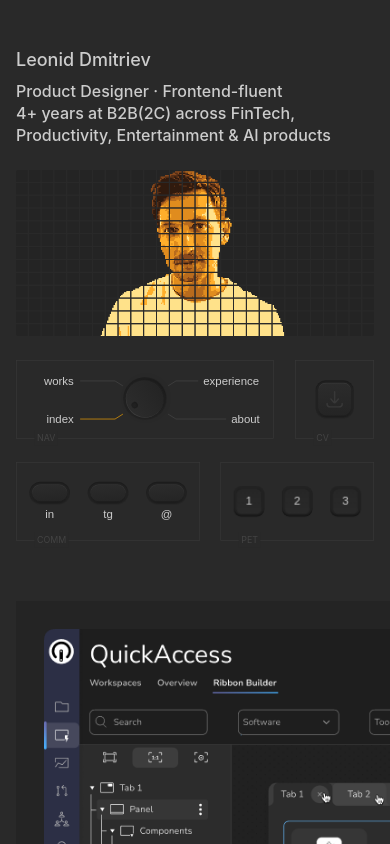
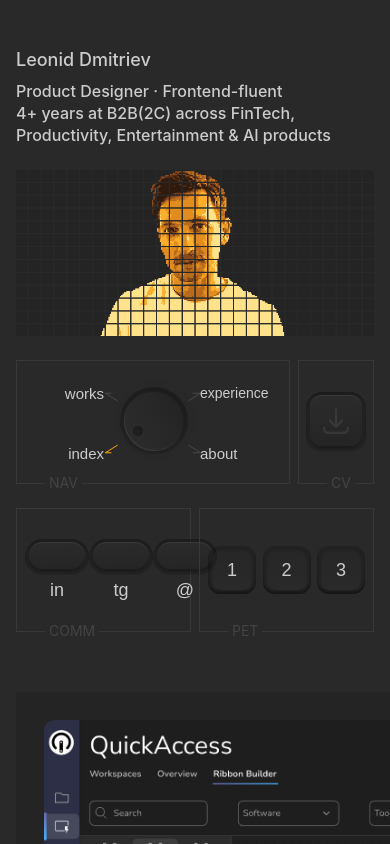
Before and after one commit to fluidleonid/portfolio-leo, a Next.js app: page / in a window 390 px wide. Shown: the top 844 px of the page. Built offline with nearby package versions, Linux system fonts and the light colour scheme.

Commit message:
fix(hero): remove scale and preserve exact 1:1 button sizes with responsive paddings and gaps

```diff
--- a/src/widgets/hero/ui/Hero.tsx
+++ b/src/widgets/hero/ui/Hero.tsx
@@ -39,28 +39,23 @@ export const Hero = React.forwardRef<HTMLDivElement, HeroProps>(
   ) => {
     const [selectedNav, setSelectedNav] = useState<NavItem>(defaultNav);
     const [hoveredNav, setHoveredNav] = useState<NavItem | null>(null);
-    const innerRef = React.useRef<HTMLDivElement | null>(null);
-    const [scale, setScale] = useState<number>(1);
+    const navContainerRef = React.useRef<HTMLDivElement | null>(null);
+    const [navWidth, setNavWidth] = useState<number>(406);
 
-    // Responsive scaling to preserve exact row layout without stacking into 4 rows on mobile
+    // Responsive width measurement for NAV section to adjust padding/ray offsets without scaling buttons
     React.useEffect(() => {
-      const updateScale = () => {
-        if (!innerRef.current) return;
-        const w = innerRef.current.clientWidth;
-        if (w < 564 && w > 0) {
-          setScale(w / 564);
-        } else {
-          setScale(1);
-        }
+      const updateWidth = () => {
+        if (!navContainerRef.current) return;
+        setNavWidth(navContainerRef.current.clientWidth);
       };
 
-      updateScale();
-      const ro = new ResizeObserver(updateScale);
-      if (innerRef.current) ro.observe(innerRef.current);
-      window.addEventListener("resize", updateScale);
+      updateWidth();
+      const ro = new ResizeObserver(updateWidth);
+      if (navContainerRef.current) ro.observe(navContainerRef.current);
+      window.addEventListener("resize", updateWidth);
       return () => {
         ro.disconnect();
-        window.removeEventListener("resize", updateScale);
+        window.removeEventListener("resize", updateWidth);
       };
     }, []);
 
@@ -110,22 +105,20 @@ export const Hero = React.forwardRef<HTMLDivElement, HeroProps>(
       handleSelectNav(nearest);
     };
 
-    const setHeaderRef = React.useCallback(
-      (node: HTMLDivElement | null) => {
-        innerRef.current = node;
-        if (typeof ref === "function") {
-          ref(node);
-        } else if (ref) {
-          (ref as React.MutableRefObject<HTMLDivElement | null>).current = node;
-        }
-      },
-      [ref]
-    );
+    // Calculate dynamic anchor positions for NAV rays and labels based on container width
+    const cx = navWidth / 2;
+    const isDesktopNav = navWidth >= 390;
+    const leftLabelEnd = isDesktopNav ? 92 : Math.max(50, cx - 48);
+    const leftRayEnd = isDesktopNav ? 100 : Math.max(58, cx - 42);
+    const rightLabel1Start = isDesktopNav ? 294 : Math.min(navWidth - 75, cx + 46);
+    const rightRay1End = isDesktopNav ? 286 : Math.min(navWidth - 83, cx + 40);
+    const rightLabel2Start = isDesktopNav ? 338 : Math.min(navWidth - 45, cx + 46);
+    const rightRay2End = isDesktopNav ? 330 : Math.min(navWidth - 53, cx + 40);
 
     return (
       <header
         id="top"
-        ref={setHeaderRef}
+        ref={ref}
         className={`relative flex w-full max-w-[564px] flex-col gap-[24px] sm:gap-[32px] select-none ${className}`}
         aria-label="Portfolio Introduction"
         {...props}
@@ -157,32 +150,24 @@ export const Hero = React.forwardRef<HTMLDivElement, HeroProps>(
           />
         </div>
 
-        {/* 3. ROW 1: NAVIGATION (406px) + CV (124px) in ONE SINGLE ROW (Preserves 2-row hero layout) */}
-        <div
-          style={{ height: `${124 * scale}px` }}
-          className="relative w-full overflow-visible"
-        >
-          <div
-            style={{
-              width: "564px",
-              transform: `scale(${scale})`,
-              transformOrigin: "top left",
-            }}
-            className="flex w-[564px] flex-row items-center justify-between shrink-0"
-          >
+        {/* 3. ROW 1: NAVIGATION + CV in ONE SINGLE ROW (Preserves 2-row layout, buttons stay full 1:1 size) */}
+        <div className="flex w-full flex-row items-center justify-between gap-[8px] sm:gap-[32px]">
+          {/* NAV Section */}
+          <div ref={navContainerRef} className="relative flex-1 min-w-0 sm:flex-initial sm:w-[406px]">
             <Section
               label="NAV"
-              className="relative flex h-[124px] w-[406px] shrink-0 items-center justify-center p-0"
+              labelClassName="left-[14px] sm:left-[28px]"
+              className="relative flex h-[124px] w-full sm:w-[406px] items-center justify-center p-0"
             >
-              {/* 20px straight radial guide lines placed 8px from knob edge (r = 42px to 62px) */}
+              {/* Radial guide lines adaptively anchored to centered knob */}
               <svg
-                className="pointer-events-none absolute inset-0 h-[124px] w-[406px]"
-                viewBox="0 0 406 124"
+                className="pointer-events-none absolute inset-0 h-[124px] w-full"
+                viewBox={`0 0 ${navWidth} 124`}
                 fill="none"
               >
                 {/* Top-left radial ray + horizontal line to "works" */}
                 <path
-                  d="M167.38 39.74L155 32H100"
+                  d={`M${cx - 35.62} 39.74 L${cx - 48} 32 H${leftRayEnd}`}
                   stroke={activeNav === "works" ? tokens.colors.signalAmber : tokens.colors.borderSubtle}
                   strokeWidth="1"
                   className="transition-colors duration-150"
@@ -190,7 +175,7 @@ export const Hero = React.forwardRef<HTMLDivElement, HeroProps>(
 
                 {/* Bottom-left radial ray + horizontal line to "index" */}
                 <path
-                  d="M167.38 84.26L155 92H100"
+                  d={`M${cx - 35.62} 84.26 L${cx - 48} 92 H${leftRayEnd}`}
                   stroke={activeNav === "index" ? tokens.colors.signalAmber : tokens.colors.borderSubtle}
                   strokeWidth="1"
                   className="transition-colors duration-150"
@@ -198,7 +183,7 @@ export const Hero = React.forwardRef<HTMLDivElement, HeroProps>(
 
                 {/* Top-right radial ray + shorter horizontal line to "experience" */}
                 <path
-                  d="M238.62 39.74L251 32H286"
+                  d={`M${cx + 35.62} 39.74 L${cx + 48} 32 H${rightRay1End}`}
                   stroke={activeNav === "experience" ? tokens.colors.signalAmber : tokens.colors.borderSubtle}
                   strokeWidth="1"
                   className="transition-colors duration-150"
@@ -206,14 +191,14 @@ export const Hero = React.forwardRef<HTMLDivElement, HeroProps>(
 
                 {/* Bottom-right radial ray + longer horizontal line to "about" */}
                 <path
-                  d="M238.62 84.26L251 92H330"
+                  d={`M${cx + 35.62} 84.26 L${cx + 48} 92 H${rightRay2End}`}
                   stroke={activeNav === "about" ? tokens.colors.signalAmber : tokens.colors.borderSubtle}
                   strokeWidth="1"
                   className="transition-colors duration-150"
                 />
               </svg>
 
-              {/* Left Column: "works" (top, centered on y=32px) and "index" (bottom, centered on y=92px) */}
+              {/* Left Column: "works" and "index" */}
               <a
                 href="#works"
                 onClick={(e) => {
@@ -222,7 +207,8 @@ export const Hero = React.forwardRef<HTMLDivElement, HeroProps>(
                 }}
                 onMouseEnter={() => setHoveredNav("works")}
                 onMouseLeave={() => setHoveredNav(null)}
-                className="absolute right-[314px] top-[32px] -translate-y-1/2 cursor-pointer text-right text-[18px] leading-none font-normal text-content-primary font-stetica hover:text-content-contrast transition-colors duration-150 select-none tracking-normal"
+                style={{ right: `${navWidth - leftLabelEnd}px` }}
+                className="absolute top-[32px] -translate-y-1/2 cursor-pointer text-right text-[15px] sm:text-[18px] leading-none font-normal text-content-primary font-stetica hover:text-content-contrast transition-colors duration-150 select-none tracking-normal"
               >
                 works
               </a>
@@ -235,13 +221,17 @@ export const Hero = React.forwardRef<HTMLDivElement, HeroProps>(
                 }}
                 onMouseEnter={() => setHoveredNav("index")}
                 onMouseLeave={() => setHoveredNav(null)}
-                className="absolute right-[314px] top-[92px] -translate-y-1/2 cursor-pointer text-right text-[18px] leading-none font-normal text-content-primary font-stetica hover:text-content-contrast transition-colors duration-150 select-none tracking-normal"
+                style={{ right: `${navWidth - leftLabelEnd}px` }}
+                className="absolute top-[92px] -translate-y-1/2 cursor-pointer text-right text-[15px] sm:text-[18px] leading-none font-normal text-content-primary font-stetica hover:text-content-contrast transition-colors duration-150 select-none tracking-normal"
               >
                 index
               </a>
 
-              {/* Centered Rotary Knob */}
-              <div className="relative z-10">
+              {/* Centered Rotary Knob - 100% full original size without scaling */}
+              <div
+                style={{ left: `${cx}px` }}
+                className="absolute top-1/2 -translate-x-1/2 -translate-y-1/2 z-10"
+              >
                 <Knob
                   value={knobTargetAngle}
                   snapAngles={snapAngles}
@@ -250,13 +240,14 @@ export const Hero = React.forwardRef<HTMLDivElement, HeroProps>(
                 />
               </div>
 
-              {/* Right Column: "experience" (top, centered on y=32px) and "about" (bottom, centered on y=92px) */}
+              {/* Right Column: "experience" and "about" */}
               <button
                 type="button"
                 onClick={() => handleSelectNav("experience")}
                 onMouseEnter={() => setHoveredNav("experience")}
                 onMouseLeave={() => setHoveredNav(null)}
-                className="absolute left-[294px] top-[32px] -translate-y-1/2 cursor-pointer text-left text-[18px] leading-none font-normal text-content-primary font-stetica hover:text-content-contrast transition-colors duration-150 select-none tracking-normal"
+                style={{ left: `${rightLabel1Start}px` }}
+                className="absolute top-[32px] -translate-y-1/2 cursor-pointer text-left text-[14px] sm:text-[18px] leading-none font-normal text-content-primary font-stetica hover:text-content-contrast transition-colors duration-150 select-none tracking-normal"
               >
                 experience
               </button>
@@ -266,45 +257,37 @@ export const Hero = React.forwardRef<HTMLDivElement, HeroProps>(
                 onClick={() => handleSelectNav("about")}
                 onMouseEnter={() => setHoveredNav("about")}
                 onMouseLeave={() => setHoveredNav(null)}
-                className="absolute left-[338px] top-[92px] -translate-y-1/2 cursor-pointer text-left text-[18px] leading-none font-normal text-content-primary font-stetica hover:text-content-contrast transition-colors duration-150 select-none tracking-normal"
+                style={{ left: `${rightLabel2Start}px` }}
+                className="absolute top-[92px] -translate-y-1/2 cursor-pointer text-left text-[15px] sm:text-[18px] leading-none font-normal text-content-primary font-stetica hover:text-content-contrast transition-colors duration-150 select-none tracking-normal"
               >
                 about
               </button>
             </Section>
+          </div>
 
-            {/* CV Download Section (Figma node 52:1809, 124x124px) */}
+          {/* CV Download Section (Buttons stay 100% full 60px original size, section width adapts) */}
           <Section
             label="CV"
-              className="flex h-[124px] w-[124px] shrink-0 items-center justify-center p-0"
+            labelClassName="left-[14px] sm:left-[28px]"
+            className="flex h-[124px] w-[76px] sm:w-[124px] shrink-0 items-center justify-center p-0"
           >
             <ButtonDownload aria-label="Download CV" />
           </Section>
         </div>
-        </div>
 
-        {/* 4. ROW 2: CONTACTS (290px) + PET PROJECTS (242px) in ONE SINGLE ROW */}
-        <div
-          style={{ height: `${124 * scale}px` }}
-          className="relative w-full overflow-visible"
-        >
-          <div
-            style={{
-              width: "564px",
-              transform: `scale(${scale})`,
-              transformOrigin: "top left",
-            }}
-            className="flex w-[564px] flex-row items-center justify-between shrink-0"
-          >
-            {/* COMM Section (Figma node 52:1790, 290x124px) with 3 tactile pills */}
+        {/* 4. ROW 2: CONTACTS (COMM) + PET PROJECTS (PET) in ONE SINGLE ROW (Buttons stay full 44px size) */}
+        <div className="flex w-full flex-row items-center justify-between gap-[8px] sm:gap-[32px]">
+          {/* COMM Section with 3 tactile pills (Buttons stay full 44px size) */}
           <Section
             label="COMM"
-              className="flex h-[124px] w-[290px] shrink-0 flex-row items-center justify-between px-[20px] py-0"
+            labelClassName="left-[14px] sm:left-[28px]"
+            className="flex h-[124px] flex-1 sm:flex-initial sm:w-[290px] min-w-0 flex-row items-center justify-between px-[8px] sm:px-[20px] py-0"
           >
             <a
               href="https://linkedin.com/in/leoniddmitriev"
               target="_blank"
               rel="noopener noreferrer"
-                className="cursor-pointer"
+              className="cursor-pointer shrink-0"
             >
               <Button label="in" aria-label="LinkedIn Profile" />
             </a>
@@ -312,28 +295,28 @@ export const Hero = React.forwardRef<HTMLDivElement, HeroProps>(
               href="https://t.me/leo_dmitriev"
               target="_blank"
               rel="noopener noreferrer"
-                className="cursor-pointer"
+              className="cursor-pointer shrink-0"
             >
               <Button label="tg" aria-label="Telegram Channel" />
             </a>
             <a
               href="mailto:contact@leodmitriev.com"
-                className="cursor-pointer"
+              className="cursor-pointer shrink-0"
             >
               <Button label="@" aria-label="Send Email" />
             </a>
           </Section>
 
-            {/* PET Section (Figma node 46:1606, 242x124px) with 3 ButtonLamps */}
+          {/* PET Section with 3 ButtonLamps (Buttons stay full 44px size) */}
           <Section
             label="PET"
-              className="flex h-[124px] w-[242px] shrink-0 flex-row items-center justify-between px-[20px] py-0"
+            labelClassName="left-[14px] sm:left-[28px]"
+            className="flex h-[124px] flex-1 sm:flex-initial sm:w-[242px] min-w-0 flex-row items-center justify-between px-[8px] sm:px-[20px] py-0"
           >
             <ButtonLamp label="1" aria-label="Pet Project 1" />
             <ButtonLamp label="2" aria-label="Pet Project 2" />
             <ButtonLamp label="3" aria-label="Pet Project 3" />
           </Section>
-          </div>
         </div>
       </header>
     );
```
Lines whose indentation alone changed are shown as unchanged.
